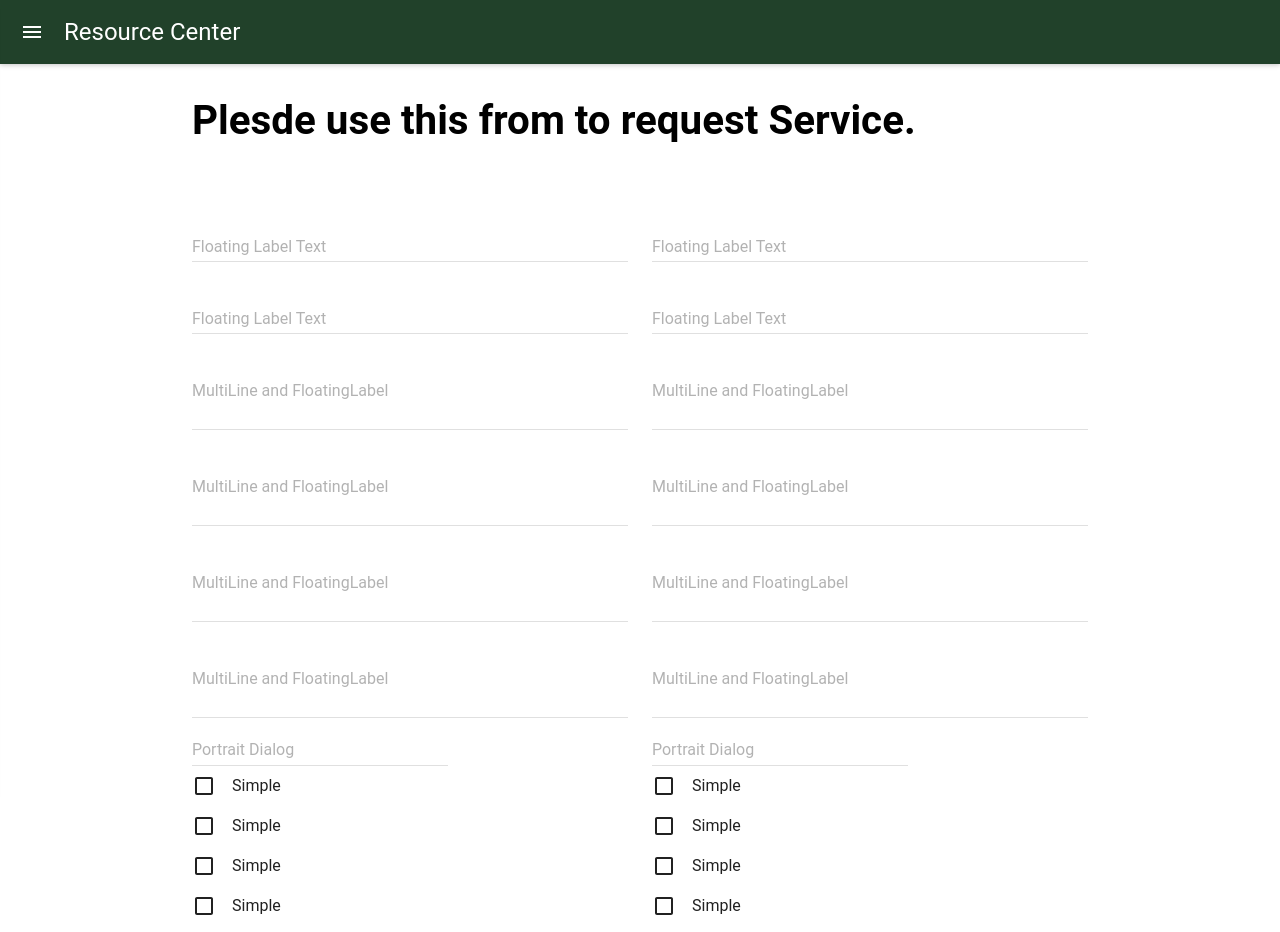
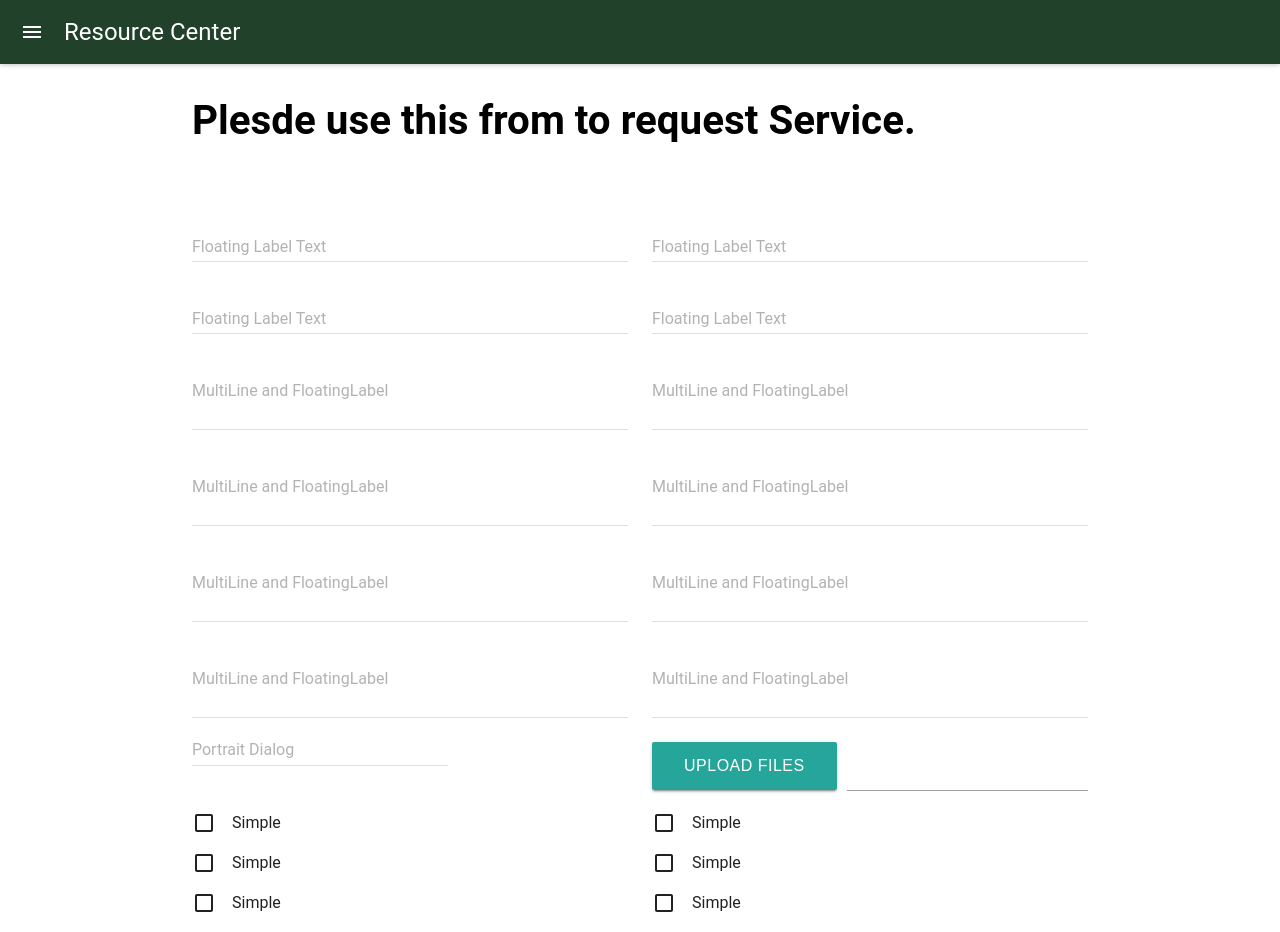
Before and after one commit to adsznzhang/ResourceCenter, a React (Create React App) app: page /service-request-form in a window 1280 px wide. Shown: the top 932 px of the page. Built offline with nearby package versions, Linux system fonts and the light colour scheme; what react-tap-event-plugin would draw is missing.

Commit message:
finish upload file button

```diff
--- a/src/App.js
+++ b/src/App.js
@@ -7,9 +7,9 @@ import injectTapEventPlugin from 'react-tap-event-plugin'
 /* Material-UI */
 import MuiThemeProvider from 'material-ui/styles/MuiThemeProvider'
 import getMuiTheme from 'material-ui/styles/getMuiTheme'
-import fusTheme from './fusTheme'
+import fusTheme from './components/fusTheme'
 
-import SideNav from './SideNav'
+import SideNav from './components/SideNav'
 
 /* Import Views */
 import Glossary from './views/Glossary'
--- /dev/null
+++ b/src/components/MaterializeRaisedButton.js
@@ -0,0 +1,48 @@
+import React, { Component } from 'react';
+import RaisedButton from 'material-ui/RaisedButton';
+
+class MaterializeRaisedButton extends Component {
+  constructor (props) {
+      super(props);
+    // We need to track the hovering ourselves because we cannot
+    // control the styles of material-ui's RaisedButton only when
+    // it is hovered. We override the styles all the time
+    this.state = {
+      hovered: false
+    };
+  }
+
+  render () {
+    const overlayStyle = {
+      // This style was just copied straight from inspecting
+      // materialize's site with the chrome devtools
+      transition: 'all .3s ease-out'
+    };
+
+    if (this.state.hovered) {
+      // Materialize lightens the color using scss's lighten by 5%
+      // https://github.com/Dogfalo/materialize/blob/master/sass/components/_variables.scss#L73
+      // Here we do it by setting the overlay to be white
+      // with 10% opacity (5% seems to not do very much)
+        overlayStyle.backgroundColor = 'rgba(255,255,255, 0.10)';
+      // This style was extracted using devtools as well
+      overlayStyle.boxShadow =
+        '0 3px 3px 0 rgba(0,0,0,0.14),' +
+        '0 1px 7px 0 rgba(0,0,0,0.12),' +
+            '0 3px 1px -1px rgba(0,0,0,0.2)';
+    }
+
+    // We pass all the props we receive straight to the underlying
+    // component with {...this.props}
+    return (
+      <RaisedButton
+        onMouseEnter={() => this.setState({ hovered: true })}
+        onMouseLeave={() => this.setState({ hovered: false })}
+        overlayStyle={overlayStyle}
+        {...this.props}
+      />
+    );
+  }
+}
+
+export default MaterializeRaisedButton;
--- /dev/null
+++ b/src/styles/inputFile.css
@@ -0,0 +1,137 @@
+.file-field {
+    position: relative;
+}
+
+.input-field {
+    position: relative;
+    margin-top: 1rem;
+}
+
+*, *:before, *:after {
+    -webkit-box-sizing: inherit;
+    box-sizing: inherit;
+}
+
+.file-field .btn, .file-field .btn-large {
+    float: left;
+    height: 3rem;
+    line-height: 3rem;
+}
+
+.btn, .btn-large {
+    text-decoration: none;
+    color: #fff;
+    background-color: #26a69a;
+    text-align: center;
+    letter-spacing: .5px;
+    -webkit-transition: .2s ease-out;
+    transition: .2s ease-out;
+    cursor: pointer;
+}
+
+.btn, .btn-large, .btn-floating, .btn-large, .btn-flat {
+    font-size: 1rem;
+    outline: 0;
+}
+
+.btn, .btn-large, .btn-flat {
+    border: none;
+    border-radius: 2px;
+    display: inline-block;
+    height: 36px;
+    line-height: 36px;
+    padding: 0 2rem;
+    text-transform: uppercase;
+    vertical-align: middle;
+    -webkit-tap-highlight-color: transparent;
+}
+
+.z-depth-1, nav, .card-panel, .card, .toast, .btn, .btn-large, .btn-floating, .dropdown-content, .collapsible, .side-nav {
+    -webkit-box-shadow: 0 2px 2px 0 rgba(0,0,0,0.14), 0 1px 5px 0 rgba(0,0,0,0.12), 0 3px 1px -2px rgba(0,0,0,0.2);
+    box-shadow: 0 2px 2px 0 rgba(0,0,0,0.14), 0 1px 5px 0 rgba(0,0,0,0.12), 0 3px 1px -2px rgba(0,0,0,0.2);
+}
+
+*, *:before, *:after {
+    -webkit-box-sizing: inherit;
+    box-sizing: inherit;
+}
+.file-field span {
+    cursor: pointer;
+}
+
+.file-field input[type=file] {
+    position: absolute;
+    top: 0;
+    right: 0;
+    left: 0;
+    bottom: 0;
+    width: 100%;
+    margin: 0;
+    padding: 0;
+    font-size: 20px;
+    cursor: pointer;
+    opacity: 0;
+    filter: alpha(opacity=0);
+}
+
+input {
+    line-height: normal;
+}
+
+button, input, optgroup, select, textarea {
+    color: inherit;
+    font: inherit;
+    margin: 0;
+}
+
+*, *:before, *:after {
+    -webkit-box-sizing: inherit;
+    box-sizing: inherit;
+}
+
+.file-field .file-path-wrapper {
+    overflow: hidden;
+    padding-left: 10px;
+}
+*, *:before, *:after {
+    -webkit-box-sizing: inherit;
+    box-sizing: inherit;
+}
+
+.file-field input.file-path {
+    width: 100%;
+}
+
+input:not([type]), input[type=text]:not(.browser-default), input[type=password]:not(.browser-default), input[type=email]:not(.browser-default), input[type=url]:not(.browser-default), input[type=time]:not(.browser-default), input[type=date]:not(.browser-default), input[type=datetime]:not(.browser-default), input[type=datetime-local]:not(.browser-default), input[type=tel]:not(.browser-default), input[type=number]:not(.browser-default), input[type=search]:not(.browser-default), textarea.materialize-textarea {
+    background-color: transparent;
+    border: none;
+    border-bottom: 1px solid #9e9e9e;
+    border-radius: 0;
+    outline: none;
+    height: 3rem;
+    width: 100%;
+    font-size: 1rem;
+    margin: 0 0 20px 0;
+    padding: 0;
+    -webkit-box-shadow: none;
+    box-shadow: none;
+    -webkit-box-sizing: content-box;
+    box-sizing: content-box;
+    -webkit-transition: all 0.3s;
+    transition: all 0.3s;
+}
+
+input {
+    line-height: normal;
+}
+
+button, input, optgroup, select, textarea {
+    color: inherit;
+    font: inherit;
+    margin: 0;
+}
+
+*, *:before, *:after {
+    -webkit-box-sizing: inherit;
+    box-sizing: inherit;
+}
--- a/src/views/Letterhead.js
+++ b/src/views/Letterhead.js
@@ -1,5 +1,5 @@
 import React, { Component } from 'react'
-import LetterheadCard from '../LetterheadCard'
+import LetterheadCard from '../components/LetterheadCard'
 
 class Letterhead extends Component {
   render () {
--- a/src/views/ServiceRequest.js
+++ b/src/views/ServiceRequest.js
@@ -1,8 +1,10 @@
 import React, {Component} from 'react';
 import TextField from 'material-ui/TextField';
 import Checkbox from 'material-ui/Checkbox';
-import RaisedButton from 'material-ui/RaisedButton';
 import DatePicker from 'material-ui/DatePicker';
+import RaisedButton from '../components/MaterializeRaisedButton.js';
+import {Link} from 'react-router-dom';
+import '../styles/inputFile.css';
 const styles = {
   block: {
     maxWidth: 250,
@@ -10,11 +12,47 @@ const styles = {
   checkbox: {
     marginBottom: 16,
   },
+  button: {
+    margin: 12
+  },
+  exampleImageInput: {
+    cursor: 'pointer',
+    position: 'absolute',
+    top: 0,
+    bottom: 0,
+    right: 0,
+    left: 0,
+    width: '100%',
+    opacity: 0
+  }
 };
 
 
 class ServiceRequest extends Component {
+  constructor (props) {
+    super(props);
+    this.state = {
+      fileInput: []
+    }
+  }
+  handleFilePath = () => {
+    let file = document.getElementById('upload').files;
+    if(file.length === 0) {
+      this.setState({
+        fileInput: null
+      });
+    }else {
+      let fileNames = '';
+      for (let i = 0; i < file.length; i++) {
+        fileNames = fileNames + file[i].name + ', '
+      }
+      this.setState({
+        fileInput: fileNames
+      })
+    }
+  }
     render() {
+      let fileValue = this.state.fileInput || 'Selcet a file to upload'
       return (
         <div className='container'>
         <div className='row'>
@@ -127,9 +165,26 @@ class ServiceRequest extends Component {
                <DatePicker hintText="Portrait Dialog" />
           </div>
           <div className='col s12 m6'>
-               <DatePicker hintText="Portrait Dialog" />
+            <div className='file-field input-field'>
+              <div className='btn'>
+                <span>Upload Files</span>
+                <input
+                  id='upload'
+                  type='file'
+                  multiple
+                  onChange={this.handleFilePath}
+                />
               </div>
-
+              <div className='file-path-wrapper'>
+                <input
+                  value={fileValue}
+                  className='file-path validate'
+                  type='text'
+                  readOnly
+                />
+              </div>
+            </div>
+            </div>
           <div className="col s12 m6">
                     <Checkbox
           label="Simple" style={styles.checkbox}
@@ -170,11 +225,26 @@ class ServiceRequest extends Component {
           label="Simple" style={styles.checkbox}
         />
           </div>
-
+        {/*
             <div className='col s12'>
             <RaisedButton label="Submit" primary={true} />
             <Checkbox
             label="Simple" style={styles.checkbox}
+            />
+            </div> */}
+          <div className='col s12'>
+            <RaisedButton label='Submit' primary />
+            <Checkbox
+              label={
+                <span>
+                  I have read the{' '}
+                  <Link exact to='/planning-guide' style={{ fontWeight: 500 }}>
+                    Planning Guide
+                  </Link>
+                </span>
+              }
+              style={styles.checkbox}
+              inputStyle={{ width: '35px' }}
             />
           </div>
         </div>
```
Also changed, not shown: src/components/LetterheadCard.js (renamed from src/LetterheadCard.js), src/components/SideBarItem.js (renamed from src/SideBarItem.js), src/components/SideNav.js (renamed from src/SideNav.js), src/components/fusTheme.js (renamed from src/fusTheme.js). Lines whose indentation alone changed are shown as unchanged.
